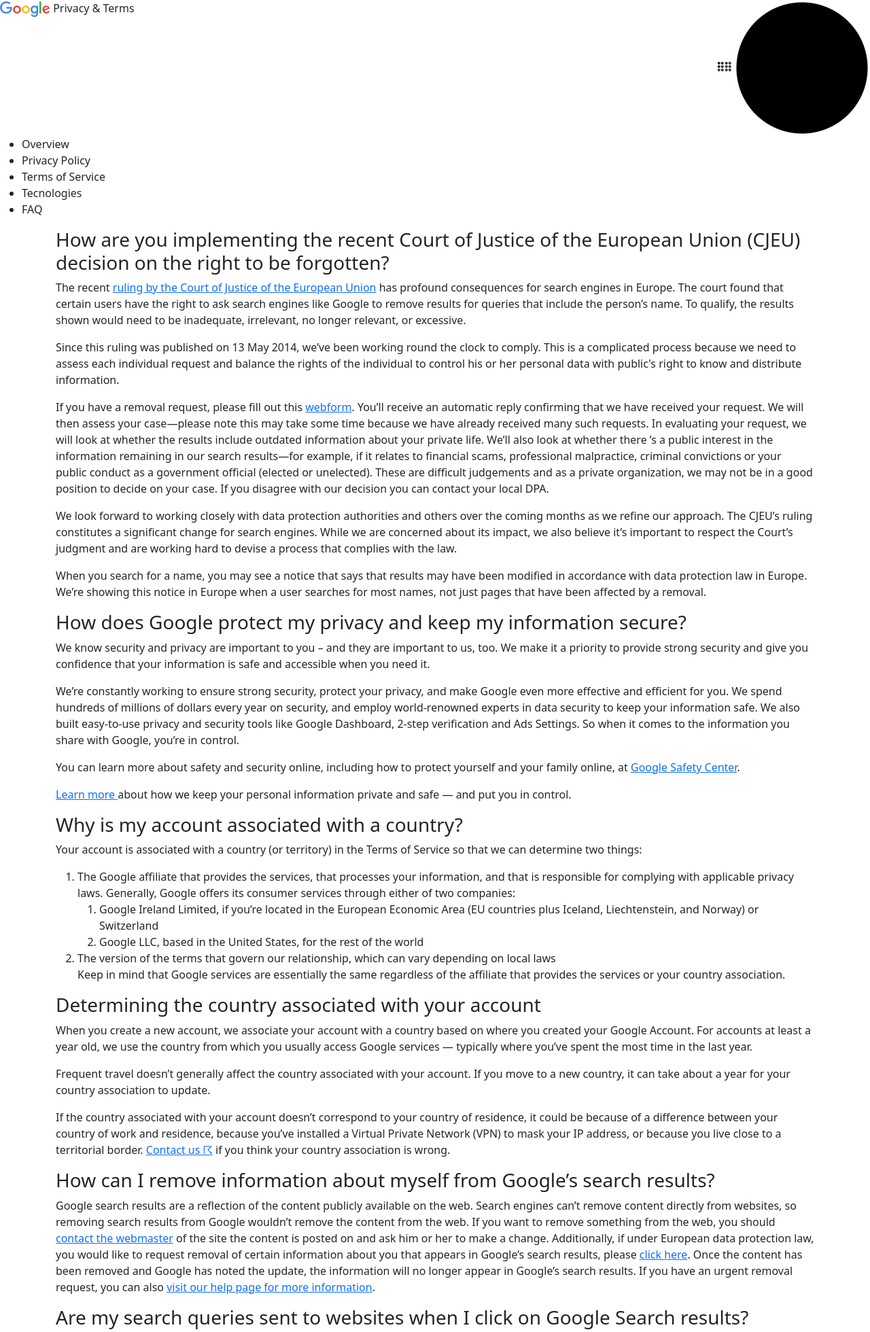
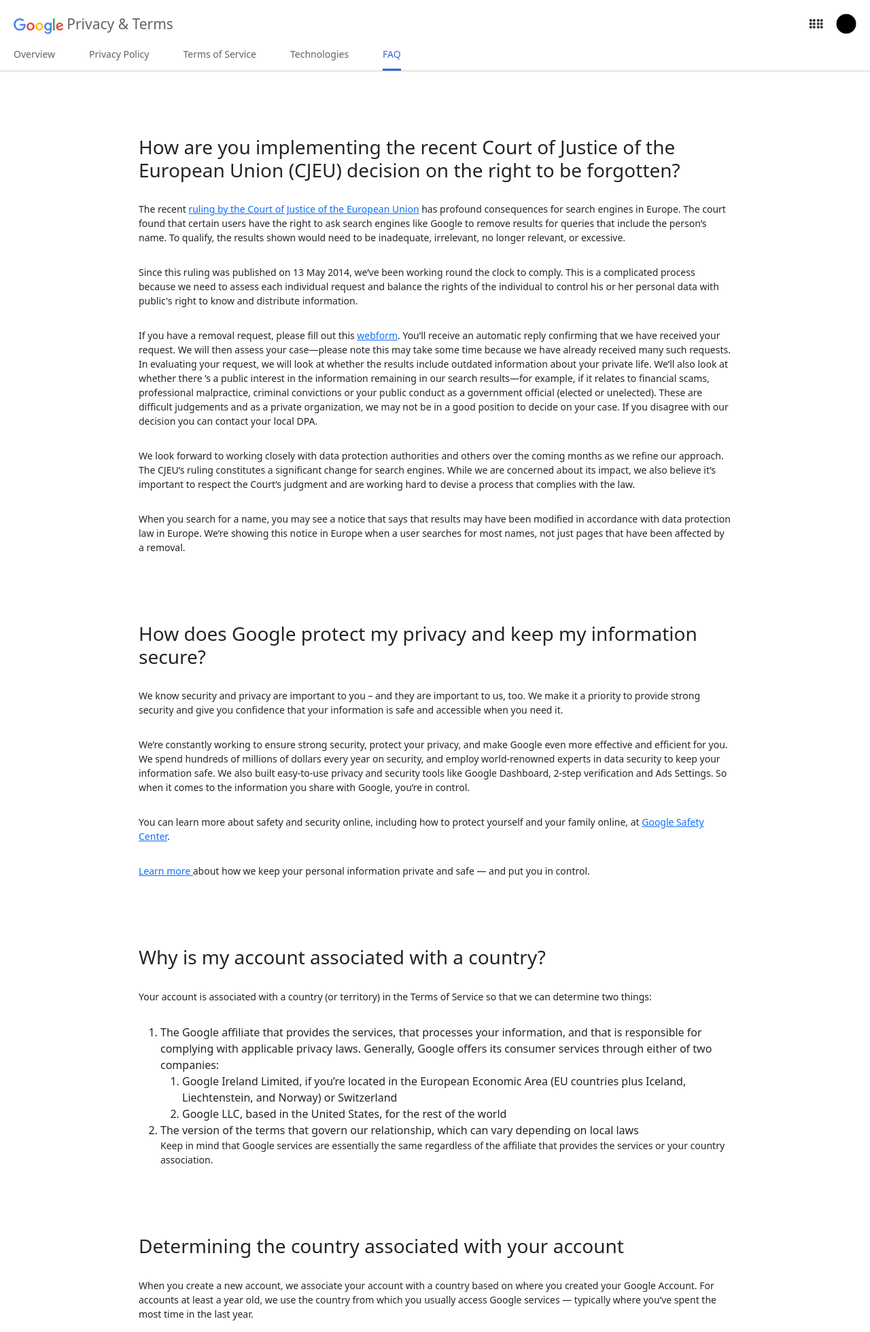
Before and after one commit to MikeyBadi/php-google-faq, a PHP site: page / in a window 1280 px wide. Shown: the top 1960 px of the page at 68% size. Run offline with PHP 8.4, Linux system fonts and the light colour scheme; some libraries are stand-ins or nearby versions.

Commit message:
exercise styled

```diff
--- /dev/null
+++ b/assets/css/style.css
@@ -0,0 +1,82 @@
+header{
+  border-bottom:1px solid #CBCBCB;
+  position: fixed;
+  width: 100%;
+  background-color: #FFFFFF;
+  padding: 20px 20px 0;
+}
+
+.logoSec{
+  margin-bottom: 15px;
+}
+.logoSec span{
+  font-size: 21px;
+}
+.txt-ggl{
+  color: #5F6369;
+}
+.txt-ggl:hover{
+  text-decoration: underline;
+}
+.profPic{
+  width: 30px;
+  margin-left: 15px;
+}
+.fa-braille{
+  vertical-align: middle;
+}
+
+.navMen{
+  text-decoration: none;
+  list-style: none;
+  padding-left: 0;
+  margin-bottom: 0;
+}
+.navMen li{
+  margin-right: 50px;
+  padding-bottom: 10px;
+}
+.navMen a{
+  text-decoration: none;
+  color: #5F6369;
+  font-size: 14px;
+}
+
+.active{
+  border-bottom: 3px solid #3367D6;
+}
+.active a{
+  color: #3367D6;
+}
+
+main{
+  width: 70%;
+  margin: 0 auto;
+  padding-top: 100px;
+}
+h3{
+  margin-bottom: 30px;
+  margin-top: 100px;
+}
+p{
+  font-size: 14px;
+  margin-bottom: 30px;
+}
+
+footer{
+  background-color: #CBCBCB;
+  padding: 10px 0;
+}
+.contFoot{
+  width: 70%;
+  margin: 0 auto;
+}
+
+.footerLinks span, .footerLinks a{
+  font-size: 12px;
+  text-decoration: none;
+  color: #5F6369;
+}
+.footerLinks span{
+  font-size: 8px;
+}
--- a/index.php
+++ b/index.php
@@ -96,6 +96,28 @@
         </p>
       '
     ]
+  ];
+  $navbar =[
+    [
+      'txt'=> 'Overview',
+      'active'=> false
+    ],
+    [
+      'txt'=> 'Privacy Policy',
+      'active'=> false
+    ],
+    [
+      'txt'=> 'Terms of Service',
+      'active'=> false
+    ],
+    [
+      'txt'=> 'Technologies',
+      'active'=> false
+    ],
+    [
+      'txt'=> 'FAQ',
+      'active'=> true
+    ],
   ]
 
 ?>
@@ -111,32 +133,37 @@
   <link rel="stylesheet" href="https://cdnjs.cloudflare.com/ajax/libs/font-awesome/6.1.1/css/all.min.css" integrity="sha512-KfkfwYDsLkIlwQp6LFnl8zNdLGxu9YAA1QvwINks4PhcElQSvqcyVLLD9aMhXd13uQjoXtEKNosOWaZqXgel0g==" crossorigin="anonymous" referrerpolicy="no-referrer" />
 
   <!-- BS -->
-  <link href="https://cdn.jsdelivr.net/npm/bootstrap@5.2.0-beta1/dist/css/bootstrap.min.css" rel="stylesheet" integrity="sha384-0evHe/X+R7YkIZDRvuzKMRqM+OrBnVFBL6DOitfPri4tjfHxaWutUpFmBp4vmVor" crossorigin="anonymous">
+  <link href="https://cdn.jsdelivr.net/npm/bootstrap@5.1.3/dist/css/bootstrap.min.css" rel="stylesheet" integrity="sha384-1BmE4kWBq78iYhFldvKuhfTAU6auU8tT94WrHftjDbrCEXSU1oBoqyl2QvZ6jIW3" crossorigin="anonymous">
+
+  <!-- CSS -->
+  <link rel="stylesheet" href="./assets/css/style.css">
   <title>Document</title>
 </head>
 <body>
   <header>
-    <div class="d-flex justify-content-between">
+    <div class="d-flex justify-content-between logoSec">
       <div>
         <img src="./assets/img/googlelogo_clr_74x24px.svg" alt="GOOGLE">
-        <span>Privacy & Terms</span>
+        <span class="txt-ggl">Privacy & Terms</span>
       </div>
       <div>
         <i class="fa-solid fa-braille"></i>
-        <img class="w-20" src="./assets/img/circle_PNG2.png" alt="img">
+        <img class="profPic" src="./assets/img/circle_PNG2.png" alt="img">
       </div>
     </div>
     <div>
-      <ul>
-        <li>Overview</li>
-        <li>Privacy Policy</li>
-        <li>Terms of Service</li>
-        <li>Tecnologies</li>
-        <li>FAQ</li>
+      <ul class="navMen d-flex">
+        <?php foreach($navbar as $link):?>
+          <li class="<?php echo $link['active']? 'active': '';?>">
+            <a href="#">
+              <?php echo $link['txt']?>
+            </a>
+          </li>
+        <?php endforeach?>
       </ul>
     </div>
   </header>
-  <main>
+  <main class="">
     <div class="container">
       <?php foreach($faq as $section):?>
       <div>
@@ -146,5 +173,25 @@
       <?php endforeach?>
     </div>
   </main>
+  <footer>
+    <div class="contFoot d-flex justify-content-between">
+      <div class="footerLinks">
+        <a href="">Google</a>
+        <span class="dotSmall">•</span>
+        <a href="">About Google</a>
+        <span class="dotSmall">•</span>
+        <a href="">Privacy</a>
+        <span class="dotSmall">•</span>
+        <a href="">Terms</a>
+      </div>
+      <div>
+        <i class="fa-solid fa-globe"></i>
+        <select name="Languages" id="">
+          <option value="English">English</option>
+          <option value="Italian">Italian</option>
+        </select>
+      </div>
+    </div>
+  </footer>
 </body>
 </html>
```
